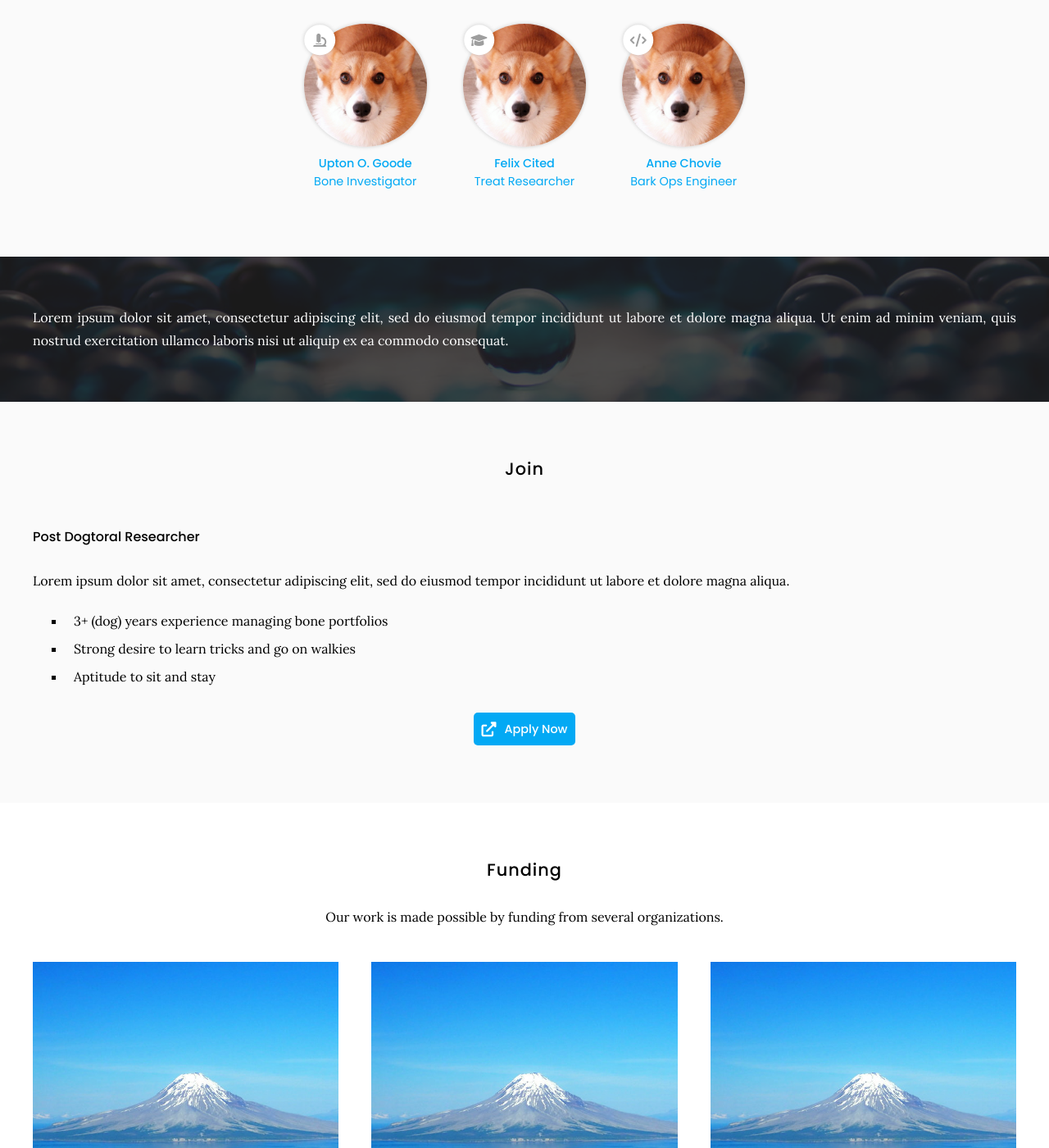
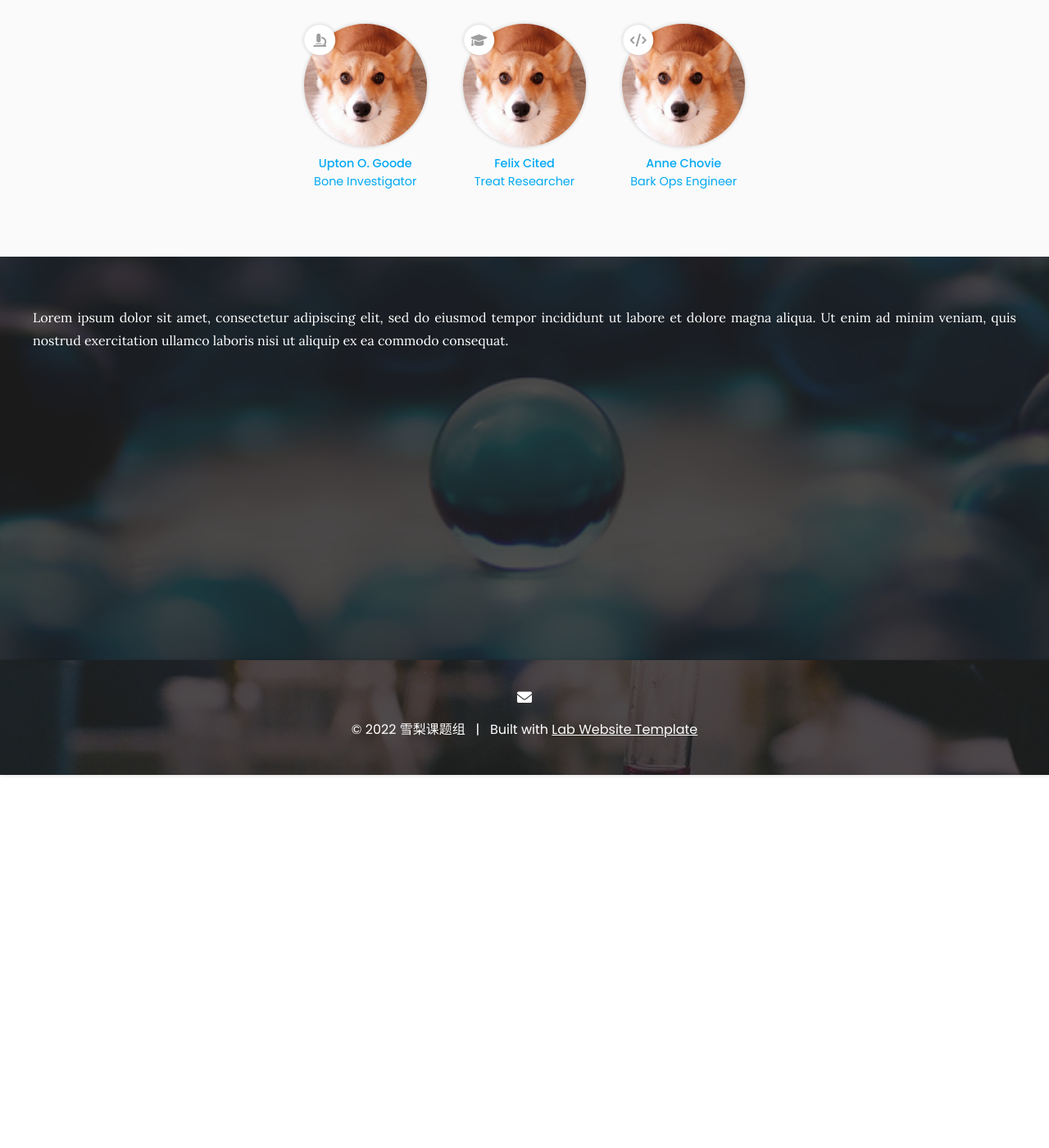
Before and after one commit to xueliktz/xueliktz.github.io, a Jekyll site: the page built from team/index.md, in a window 1280 px wide and 1400 px high, scrolled down 455 px. Shown: the whole window at 82% size. Built offline with Jekyll 4.4.1, drawn with Linux system fonts in a browser that asks for light colours.

Commit message:
Update index.md

```diff
--- a/team/index.md
+++ b/team/index.md
@@ -38,54 +38,3 @@ Excepteur sint occaecat cupidatat non proident, sunt in culpa qui officia deseru
 
 Lorem ipsum dolor sit amet, consectetur adipiscing elit, sed do eiusmod tempor incididunt ut labore et dolore magna aliqua.
 Ut enim ad minim veniam, quis nostrud exercitation ullamco laboris nisi ut aliquip ex ea commodo consequat.
-
-{% include section.html %}
-
-## Join
-
-#### Post Dogtoral Researcher
-
-Lorem ipsum dolor sit amet, consectetur adipiscing elit, sed do eiusmod tempor incididunt ut labore et dolore magna aliqua.
-
-- 3+ (dog) years experience managing bone portfolios
-- Strong desire to learn tricks and go on walkies
-- Aptitude to sit and stay
-
-{% include link.html type="external" link="https://google.com/" text="Apply Now" icon="" style="button" %}
-{:.center}
-
-{% include section.html %}
-
-## Funding
-
-Our work is made possible by funding from several organizations.
-{:.center}
-
-{%
-  include gallery.html
-  style="square"
-
-  image1="images/photo.jpg"
-  link1="https://nasa.gov/"
-  tooltip1="Cool Foundation"
-
-  image2="images/photo.jpg"
-  link2="https://nasa.gov/"
-  tooltip2="Cool Institute"
-
-  image3="images/photo.jpg"
-  link3="https://nasa.gov/"
-  tooltip3="Cool Initiative"
-
-  image4="images/photo.jpg"
-  link4="https://nasa.gov/"
-  tooltip4="Cool Foundation"
-
-  image5="images/photo.jpg"
-  link5="https://nasa.gov/"
-  tooltip5="Cool Institute"
-
-  image6="images/photo.jpg"
-  link6="https://nasa.gov/"
-  tooltip6="Cool Initiative"
-%}
```
